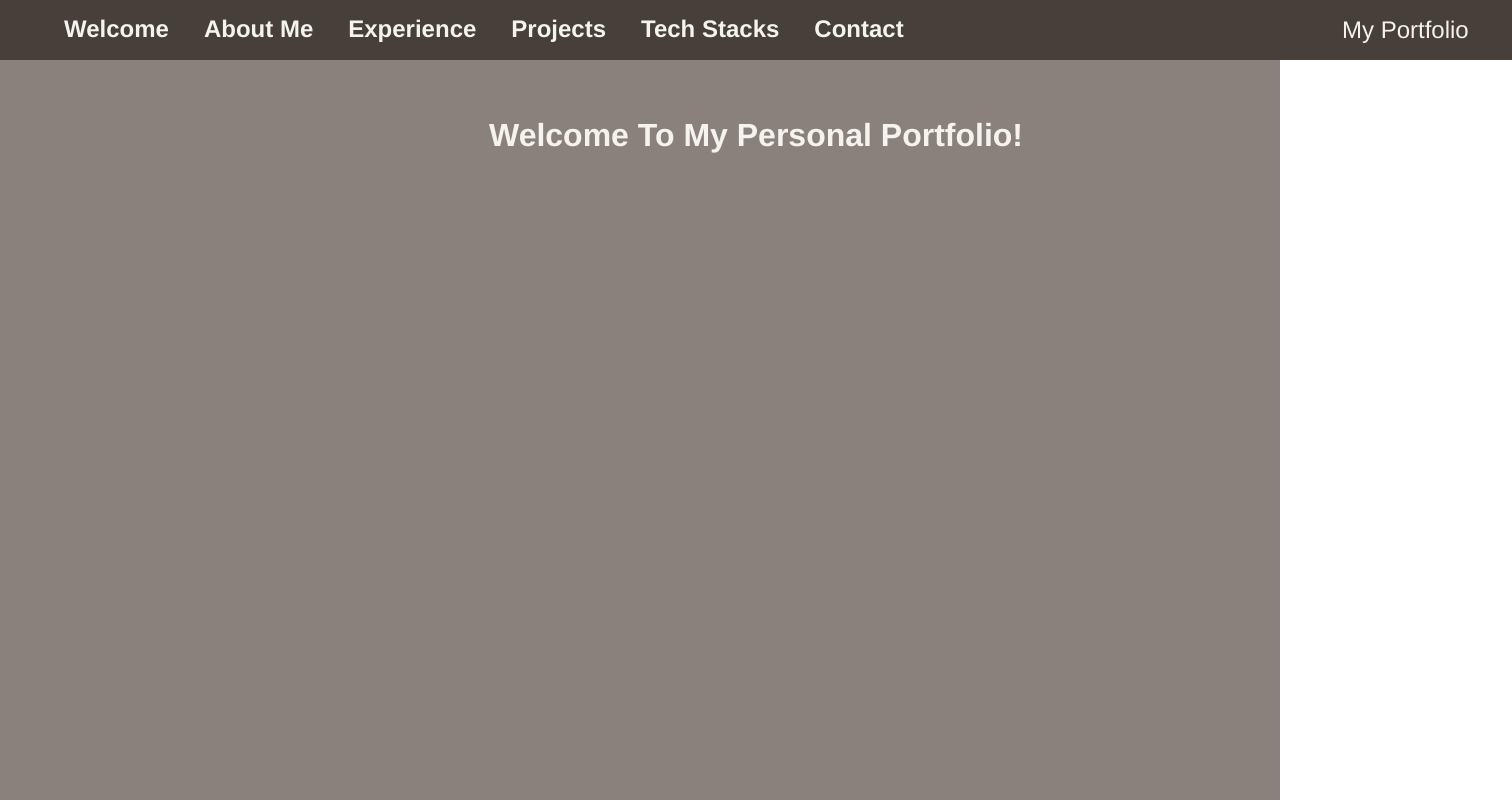
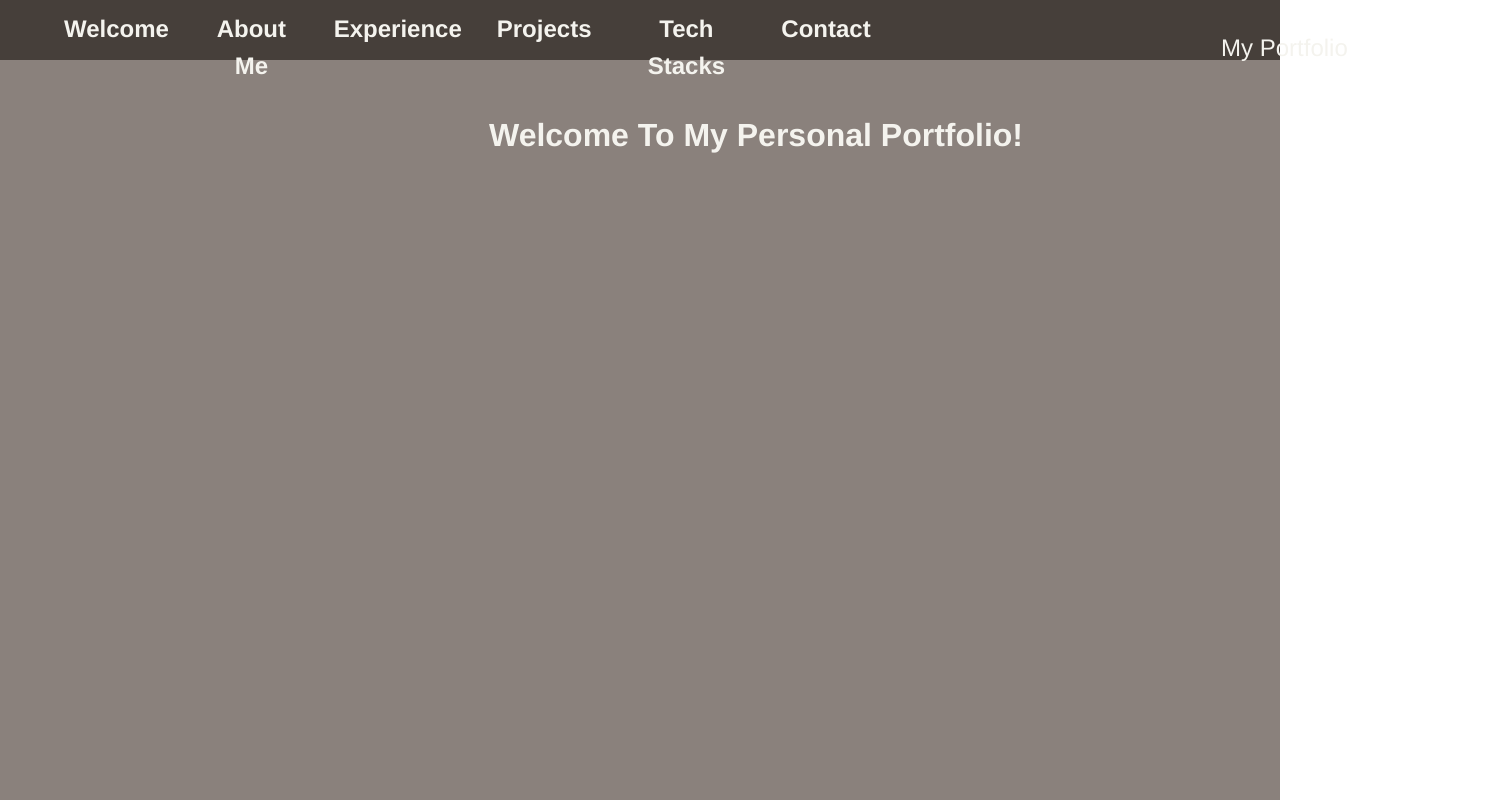
Before and after one commit to AKCDNG/portfolio-page, a React (Create React App) app in the folder portfolio/: page / in a window 1280 px wide. Shown: the top 800 px of the page, 1512 px wide, since content can reach past the window. Built offline with nearby package versions, Linux system fonts and the light colour scheme.

Commit message:
stable css i think

```diff
--- a/portfolio/src/index.css
+++ b/portfolio/src/index.css
@@ -1,27 +1,30 @@
+* {
+  box-sizing: border-box;
+}
+
+body {
+  margin: 0;
+  padding: 0;
+}
+
 html {
   scroll-behavior: smooth;
 }
 
-.App {
-  margin: -8px;
-}
+.navbar {
+  display: flex;
+  justify-content: space-between;
+  align-items: center;
+  z-index: 1;
+  height: 60px;
 
-.navbar {
-  z-index: 1;
-  position: fixed;
-  width: 1512px;
-  height: 60px;
-  left: 0px;
-  top: 0px;
-
-  background: #463f3a;
+  background-color: #463f3a;
 }
 
 .navbar-links {
+  margin: 0%;
+  padding: 0px;
   display: flex;
-  flex-direction: row;
-  align-items: flex-start;
-  padding: 0px;
   gap: 35px;
 
   position: absolute;
@@ -30,11 +33,10 @@ html {
 }
 
 .navbar-title {
-  position: absolute;
-  width: 168px;
-  height: 37px;
-  left: 1278px;
-  top: 1px;
+  display: flex;
+  justify-content: flex-end;
+  align-items: center;
+  width: 510px;
 
   font-family: 'Helvetica';
   font-style: normal;
@@ -133,7 +135,7 @@ html {
 .experience-heading {
   position: absolute;
   width: 171px;
-  height: 37px;
+  height: 65px;
   left: 672px;
   top: 1900;
 
```
